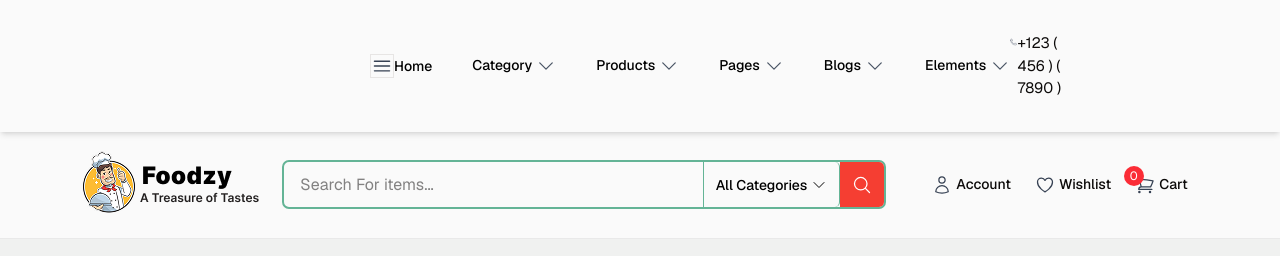
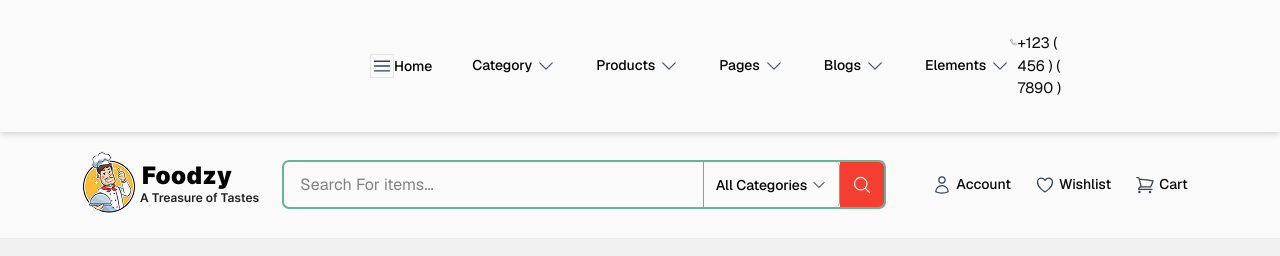
Before and after one commit to aricction/congnito-frontend, a Next.js app: page / in a window 1280 px wide. Shown: the top 256 px of the page. Built offline with nearby package versions, Linux system fonts and the light colour scheme.

Commit message:
added cart badge

```diff
--- a/src/app/components/searchbar-component/page.tsx
+++ b/src/app/components/searchbar-component/page.tsx
@@ -67,9 +67,12 @@ const SearchBar: FC = () => {
           <li>
             <Link href="/checkout">
               <div className="relative flex items-center space-x-1 cursor-pointer">
-                <span className="absolute -top-2 right-10 bg-red-500 text-white text-xs w-5 h-5 rounded-full flex items-center justify-center">
+                {cartItems.length > 0 && (
+ <span className="absolute -top-2 right-10 bg-red-500 text-white text-xs w-5 h-5 rounded-full flex items-center justify-center">
                   {cartItems.length}
                 </span>
+                )}
+
 
                 <ShoppingCartIcon className="w-5 h-5 text-gray-700" />
 
```
